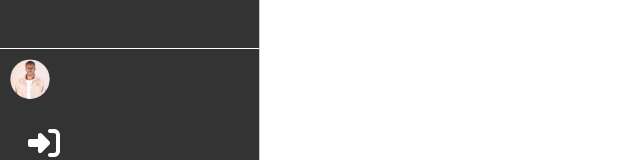
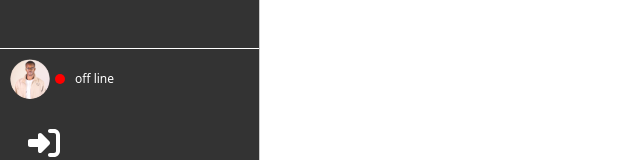
Before and after one commit to elhadji003/ProjetStageFront1, a Next.js app: page /sidebar/Sidebar in a window 1280 px wide. Shown: the part 368-528 px from the top of the page, without its empty margins (0-640 px from the left). Built offline with nearby package versions, Linux system fonts and the light colour scheme.

Commit message:
new commit

```diff
--- a/src/pages/sidebar/Sidebar.js
+++ b/src/pages/sidebar/Sidebar.js
@@ -71,12 +71,12 @@ const Sidebar = () => {
                                     <ProfileImage>
                                         <ProfileAdminImage src={ProfileAdmin} alt='Profile Admin' width={40} height={40} />
                                     </ProfileImage>
-                                    {/* <ProfileTextBas>{user ?
+                                    <ProfileTextBas>{user ?
                                         (<ProfileName> {user.user.name}<OnligneFlex><Onligne></Onligne> en ligne</OnligneFlex></ProfileName>)
                                                     :
                                         (<ProfileName><OnligneFlex><Offligne></Offligne> off line</OnligneFlex></ProfileName>)
                                         }
-                                     </ProfileTextBas> */}
+                                     </ProfileTextBas>
 
 
                                 </ProfileBas>
```
